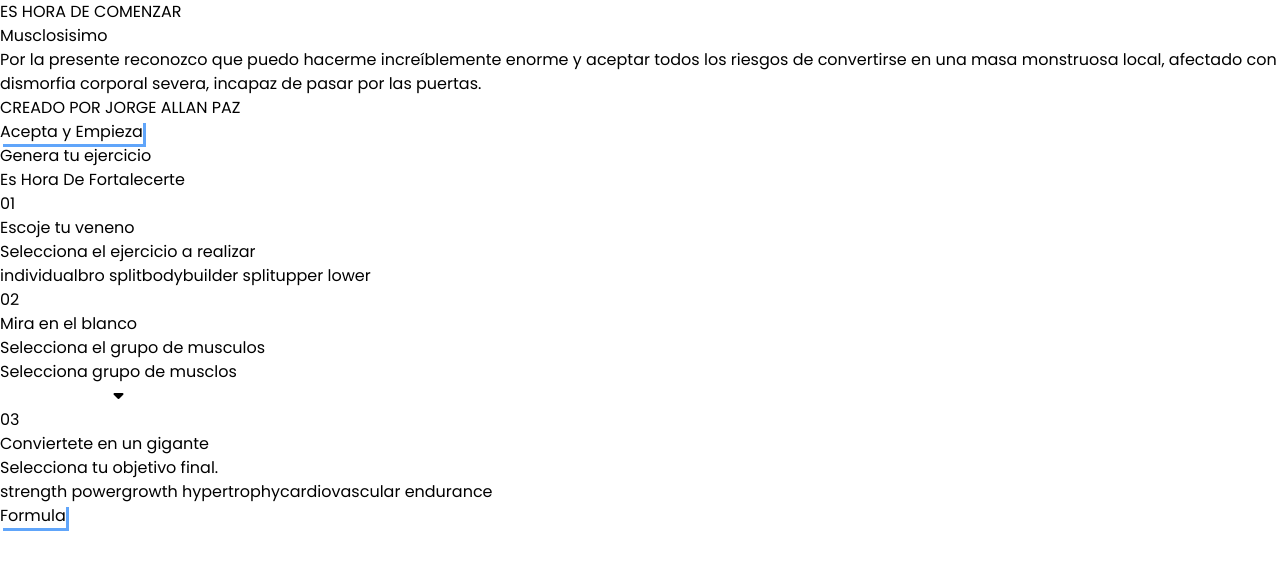
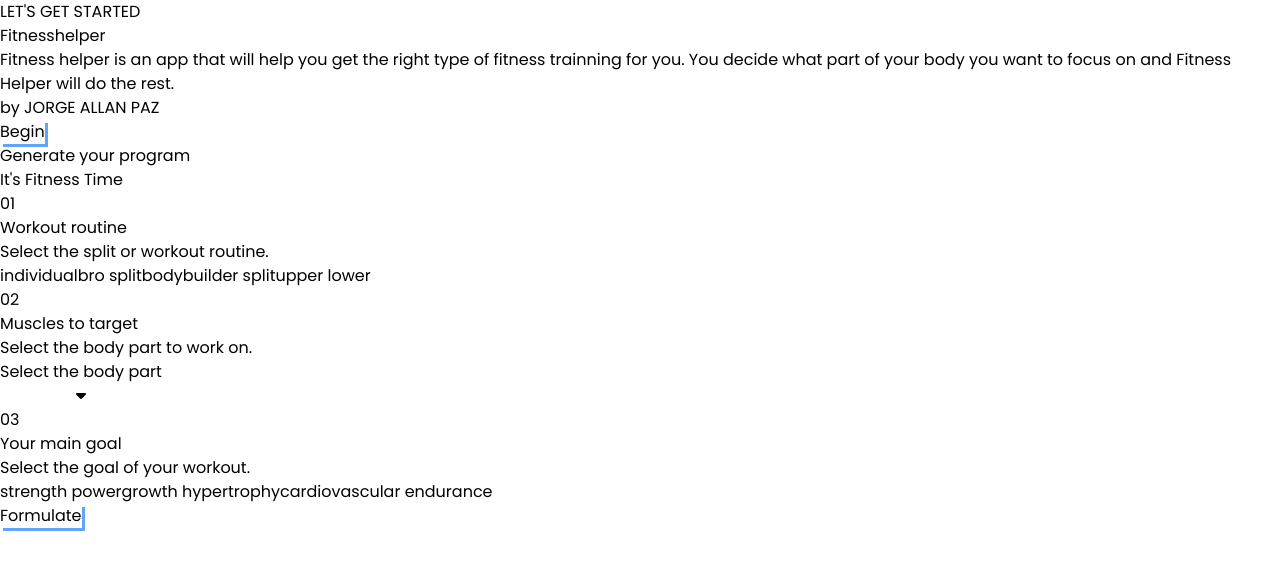
Before and after one commit to Gokuno/gym-app, a React (Vite) app: page / in a window 1280 px wide. Shown: the top 570 px of the page. Built offline with nearby package versions, Linux system fonts and the light colour scheme.

Commit message:
Update to be in english

```diff
--- a/src/components/ExerciseCard.jsx
+++ b/src/components/ExerciseCard.jsx
@@ -19,7 +19,7 @@ export default function ExerciseCard(props) {
             <p className='text-sm text-slate-400 capitalize'>{exercise.type}</p>
         </div>
         <div className='flex flex-col'>
-            <h3 className='text-slate-400 text-sm'>Grupo de Musculos</h3>
+            <h3 className='text-slate-400 text-sm'>Body part/ Muscle group</h3>
             <p className='capitalize'>{exercise.muscles.join(' & ')}</p>
         </div>
 
@@ -44,7 +44,7 @@ export default function ExerciseCard(props) {
                 )
             })}
             <button onClick={handleSetIncrement} className='flex flex-col p-2 rounded border-[1.5px] duration-200 border-solid border-blue-900 hover:border-blue-600 w-full duration-200'>
-            <h3 className='capitalize text-slate-400 text-sm'>Sets completados</h3>
+            <h3 className='capitalize text-slate-400 text-sm'>Sets</h3>
             <p className='font-medium'>{setsCompleted} / 5</p>
             </button>
         </div>
--- a/src/components/Generator.jsx
+++ b/src/components/Generator.jsx
@@ -50,8 +50,8 @@ export default function Generator(props) {
 }
 
   return (
-    <SectionWrapper id={'generate'} header={"Genera tu ejercicio"} title={['Es', 'Hora', 'De', 'Fortalecerte']}>
-      <Header index={'01'} title={'Escoje tu veneno'} description={"Selecciona el ejercicio a realizar"} />
+    <SectionWrapper id={'generate'} header={"Generate your program"} title={['It\'s', 'Fitness', 'Time' ]}>
+      <Header index={'01'} title={'Workout routine'} description={"Select the split or workout routine."} />
 
       <div className='grid grid-cols-2 sm:grid-cols-4 gap-4'>
       {Object.keys(WORKOUTS).map((type, typeIndex) => {
@@ -66,11 +66,11 @@ export default function Generator(props) {
       })}
       </div>
 
-      <Header index={'02'} title={'Mira en el blanco'} description={"Selecciona el grupo de musculos"} />
+      <Header index={'02'} title={'Muscles to target'} description={"Select the body part to work on."} />
 
       <div className='bg-slate-950 border border-solid border-blue-400 rounded-lg flex flex-col'>
         <button onClick={toggleModal} className='relative p-3 flex items-center justify-center'>
-          <p className='capitalize'>{muscles.length == 0 ? 'Selecciona grupo de musclos' : muscles.join(' ')}</p>
+          <p className='capitalize'>{muscles.length == 0 ? 'Select the body part' : muscles.join(' ')}</p>
           <i className="fa-solid absolute right-3 top-1/2 -translate-y-1/2 fa-caret-down"></i>
         </button>
         {showModal && (
@@ -87,7 +87,7 @@ export default function Generator(props) {
           </div>
         )}
       </div>
-      <Header index={'03'} title={'Conviertete en un gigante'} description={"Selecciona tu objetivo final."} />
+      <Header index={'03'} title={'Your main goal'} description={"Select the goal of your workout."} />
 
       <div className='grid grid-cols-1 sm:grid-cols-3 gap-4'>
       {Object.keys(SCHEMES).map((scheme, schemeIndex) => {
@@ -100,7 +100,7 @@ export default function Generator(props) {
         )
       })}
       </div>
-      <Button func={updateWorkout} text={"Formula"}></Button>
+      <Button func={updateWorkout} text={"Formulate"}></Button>
     </SectionWrapper>
 
   )
--- a/src/components/Hero.jsx
+++ b/src/components/Hero.jsx
@@ -5,14 +5,14 @@ export default function Hero() {
   return (
     <div className='min-h-screen flex flex-col gap-10 items-center justify-center text-center max-w-[900px] w-full mx-auto p-4'>
         <div className='flex flex-col gap-4'>
-        <p>ES HORA DE COMENZAR</p>
-        <h1 className='uppercase font-semibold text-4xl sm:text-5xl md:text-6xl lg:text-7xl'>Musclo<span className='text-blue-400'>sisimo</span></h1>
+        <p>LET'S GET STARTED</p>
+        <h1 className='uppercase font-semibold text-4xl sm:text-5xl md:text-6xl lg:text-7xl'>Fitness<span className='text-blue-400'>helper</span></h1>
         </div>
-        <p className='text-sm md:text-base font-light'>Por la presente reconozco que puedo hacerme <span className='text-blue-400 font-medium'>increíblemente enorme</span> y aceptar todos los riesgos de convertirse en una <span className='text-blue-400 font-medium'>masa monstruosa</span> local, afectado con dismorfia corporal severa, incapaz de pasar por las puertas.</p>
-        <p>CREADO POR JORGE ALLAN PAZ</p>
+        <p className='text-sm md:text-base font-light'>Fitness helper is an app that will help you get the right type of fitness trainning for you. <span className='text-blue-400 font-medium'>You decide </span>what part of your body you want to focus on and <span className='text-blue-400 font-medium'>Fitness Helper </span> will do the rest.</p>
+        <p>by JORGE ALLAN PAZ</p>
         <Button func={() => {
           window.location.href = '#generate'
-        }} text={"Acepta y Empieza"}></Button>
+        }} text={"Begin"}></Button>
     </div>
   )
 }
--- a/src/components/Workout.jsx
+++ b/src/components/Workout.jsx
@@ -5,7 +5,7 @@ import ExerciseCard from './ExerciseCard'
 export default function Workout(props) {
   const { workout } = props
   return (
-    <SectionWrapper id={'workout'} header={"Bienvenido"} title={['A', 'Tu', 'Zona', 'Musculosisimo']}>
+    <SectionWrapper id={'workout'} header={"Welcome to"} title={['The', 'Danger', 'Zone']}>
       <div className='flex flex-col gap-4'>
         {workout.map((exercise, i) => {
           return (
```
